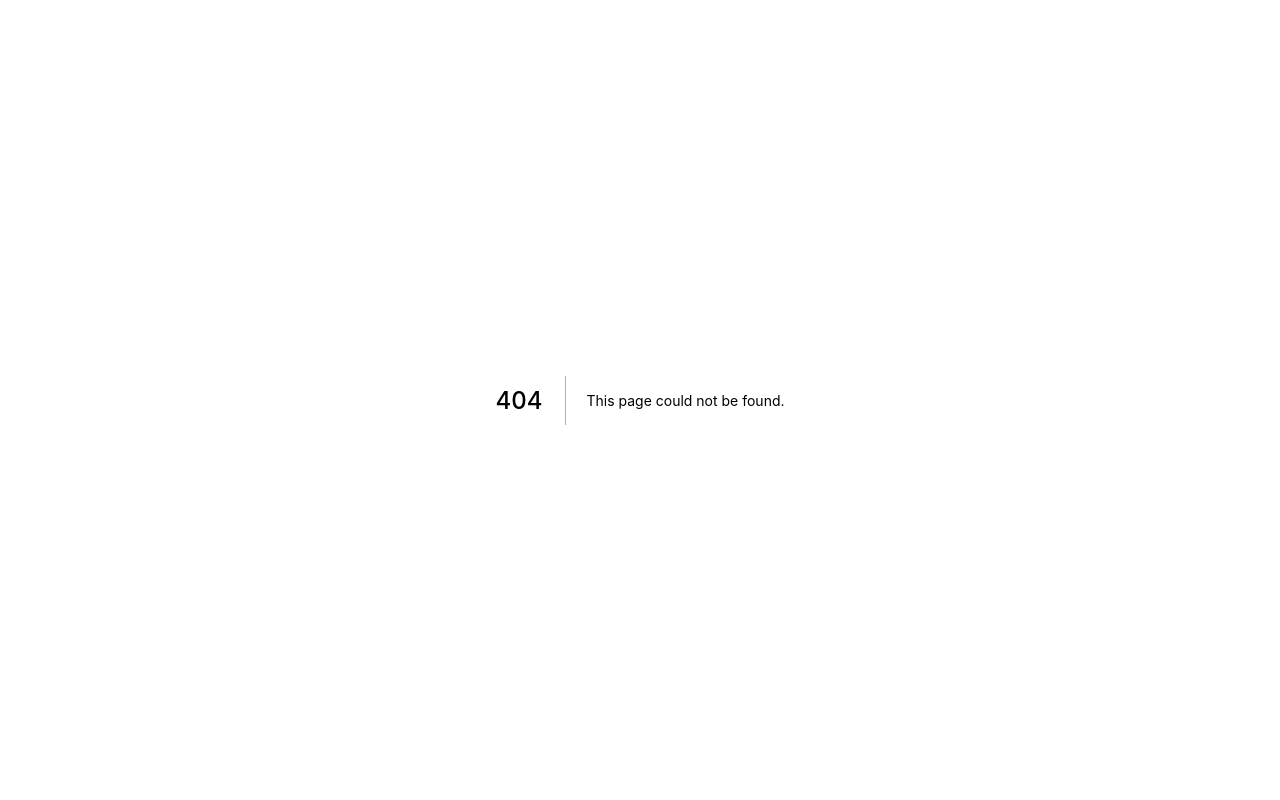
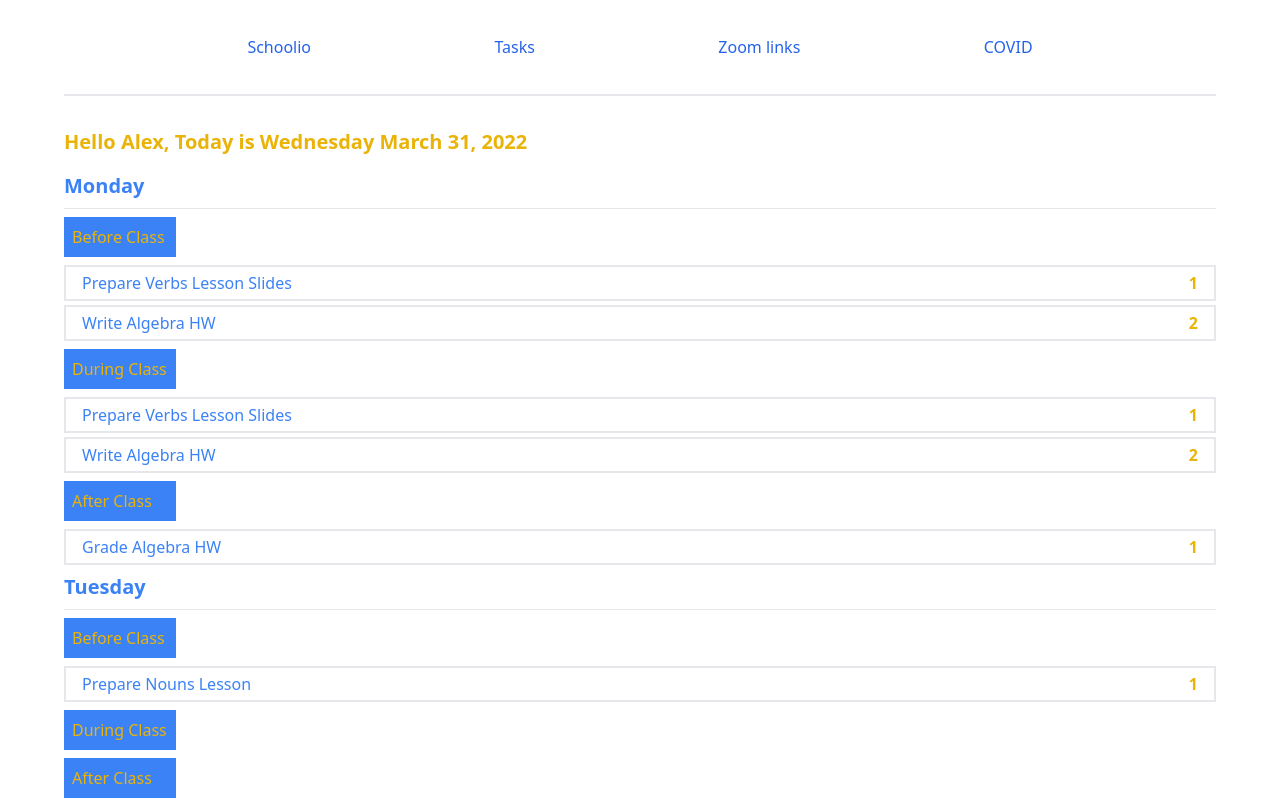
Before and after one commit to mohnishaggarwal/Schoolio, a Next.js app: page /tasks in a window 1280 px wide. Before the commit this address had no page. Shown: the top 800 px of the page. Built offline with nearby package versions, Linux system fonts and the light colour scheme.

Commit message:
tasks complete

```diff
--- a/pages/covid.js
+++ b/pages/covid.js
@@ -1,4 +1,3 @@
-import {ReactElement} from 'react';
 import Image from "next/image";
 import GeneralLayout from './../components/layouts/GeneralLayout';
 import CovidGraphic from "./../images/covid.jpeg";
@@ -126,8 +125,4 @@ function Covid() {
     )
 }
 
-Covid.getLayout = function getLayout(page) {
-    return <GeneralLayout>{page}</GeneralLayout>;
-};
-
 export default Covid;
--- /dev/null
+++ b/pages/tasks.js
@@ -0,0 +1,77 @@
+import Image from "next/image";
+import GeneralLayout from './../components/layouts/GeneralLayout';
+
+const teacherName = "Alex";
+
+const schedule = [
+    {
+        day: "Monday",
+        beforeClass: ["Prepare Verbs Lesson Slides", "Write Algebra HW"],
+        duringClass: ["Prepare Verbs Lesson Slides", "Write Algebra HW"],
+        afterClass: ["Grade Algebra HW"]
+    },
+    {
+        day: "Tuesday",
+        beforeClass: ["Prepare Nouns Lesson"],
+        duringClass: [],
+        afterClass: ["Grade nouns HW"]
+    },
+    {
+        day: "Wednesday",
+        beforeClass: [],
+        duringClass: [],
+        afterClass: ["Prepare Break HW"]
+    },
+]
+
+function Tasks() {
+    return (
+        <div className="mx-16">
+            <GeneralLayout/>
+
+            <div className="flex justify-between mt-8">
+                <p className="font-bold text-xl text-yellow-500 mr-8">
+                    Hello {teacherName}, Today is Wednesday March 31, 2022
+                </p>
+            </div>
+
+            <div className="mt-4">
+                {schedule.map((day, index) => (
+                    <div key={index}>
+                        <p className="font-bold text-blue-500 my-2 text-xl">{day.day}</p>
+                        <hr />
+                        <div>
+                            <p className="bg-blue-500 text-yellow-500 w-28 p-2 my-2">Before Class</p>
+                            {day.beforeClass.map((task, index) => (
+                                <div key={index} className="flex border-2 my-1 justify-between px-4 py-1">
+                                    <p className="text-blue-500">{task}</p>
+                                    <p className="font-bold text-yellow-500">{index + 1}</p>
+                                </div>
+                            ))}
+                        </div>
+                        <div>
+                            <p className="bg-blue-500 text-yellow-500 w-28 p-2 my-2">During Class</p>
+                            {day.duringClass.map((task, index) => (
+                                <div key={index} className="flex border-2 my-1 justify-between px-4 py-1">
+                                    <p className="text-blue-500">{task}</p>
+                                    <p className="font-bold text-yellow-500">{index + 1}</p>
+                                </div>
+                            ))}
+                        </div>
+                        <div>
+                            <p className="bg-blue-500 text-yellow-500 w-28 p-2 my-2">After Class</p>
+                            {day.afterClass.map((task, index) => (
+                                <div key={index} className="flex border-2 my-1 justify-between px-4 py-1">
+                                    <p className="text-blue-500">{task}</p>
+                                    <p className="font-bold text-yellow-500">{index + 1}</p>
+                                </div>
+                            ))}
+                        </div>
+                    </div>
+                ))}
+            </div>
+        </div>
+    )
+}
+
+export default Tasks;
```
